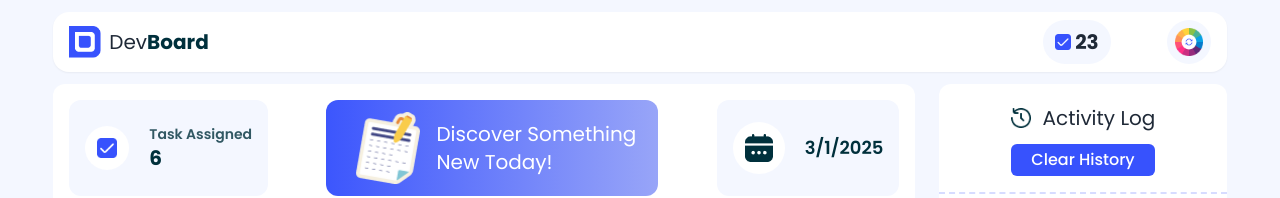
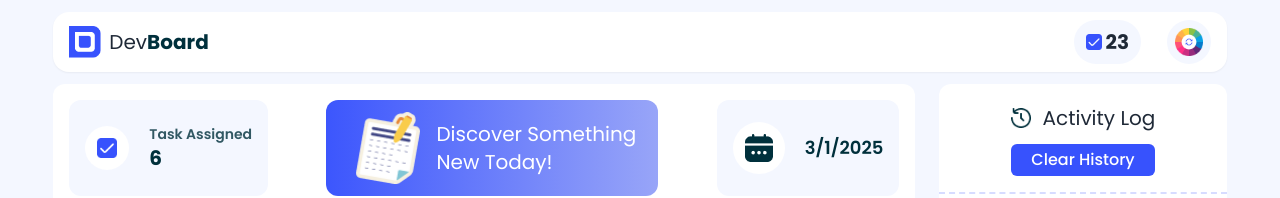
Before and after one commit to Firoz800528/Assignment-5, a plain HTML site: page index.html in a window 1280 px wide. Shown: the top 198 px of the page. Drawn offline with nearby package versions, Linux system fonts and the light colour scheme.

Commit message:
seventh commit

```diff
--- a/index.html
+++ b/index.html
@@ -24,7 +24,7 @@
                 <img src="assets/logo.png" alt="" class="h-8 w-8">
                 <h1 class="text-xl">Dev<span class="font-bold text-[#00303C]">Board</span></h1>
             </div>
-            <div class="flex gap-14 items-center">
+            <div class="flex gap-[2vw] items-center">
                 <div class="flex items-center justify-center gap-1 bg-[#F4F7FF] py-2 px-3 rounded-3xl">
                     <img src="assets/checkbox.png" alt="" class="h-4 w-4">
                     <h1 id="total-number" class="text-xl font-bold">23</h1>
```
